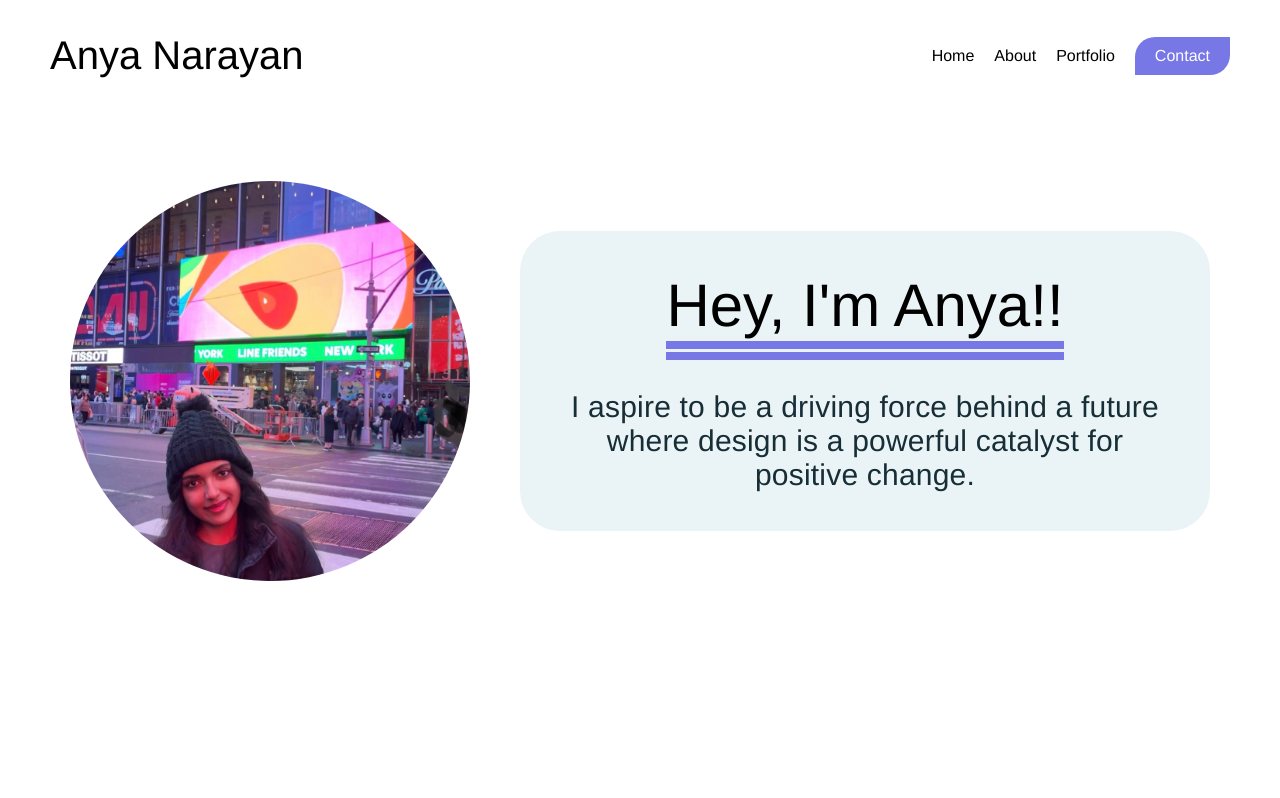
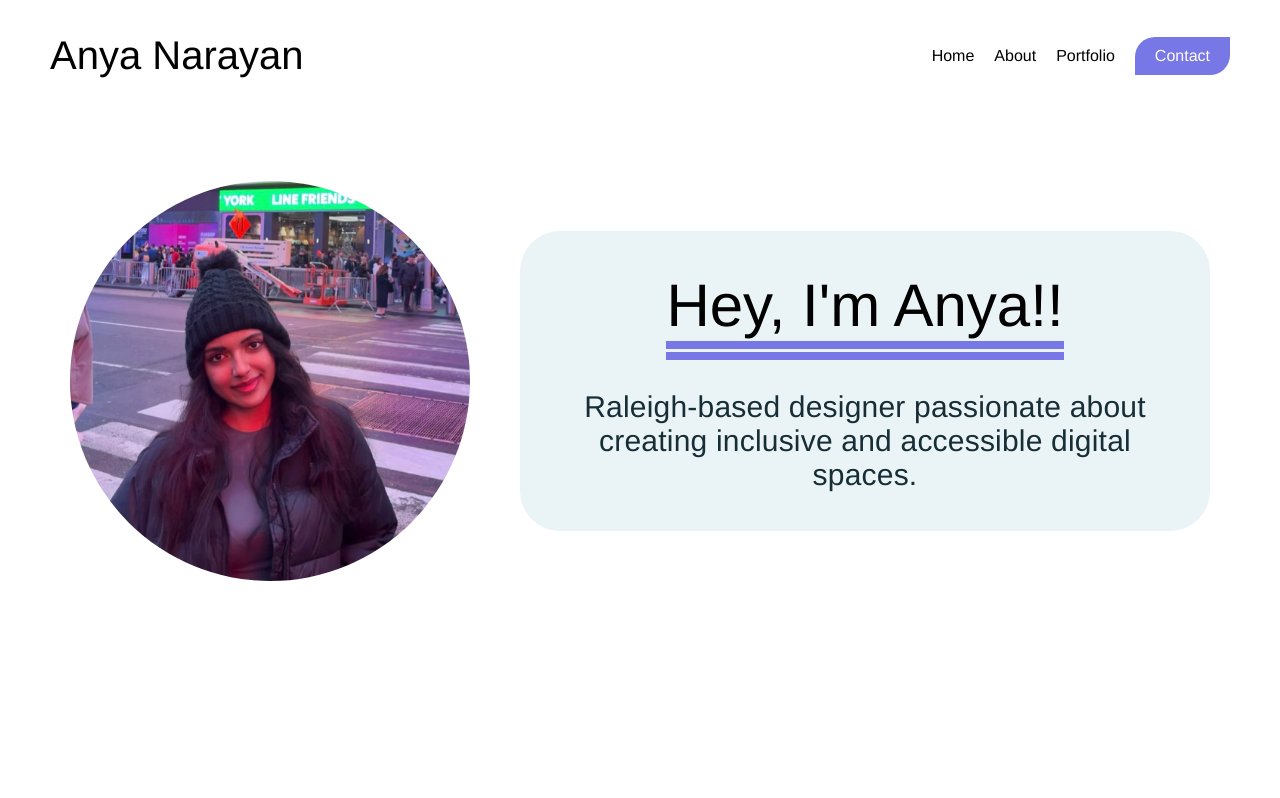
Before and after one commit to WajihulHassan944/portfolio-design-11, a plain HTML site: page index.html in a window 1280 px wide. Shown: the top 798 px of the page. Drawn offline with nearby package versions, Linux system fonts and the light colour scheme.

Commit message:
added images

```diff
--- a/index.html
+++ b/index.html
@@ -145,11 +145,11 @@
 <section class="home">
 <div class="homeWrap">
 	<div class="homeOne">
-		<img src="IMG_3152.jpg">
+		<img src="imgone.png">
 	</div>
 	<div class="homeTwo">
 		<h1 data-aos="zoom-in">Hey, I'm Anya!!</h1>
-		<p>I aspire to be a driving force behind a future where design is a powerful catalyst for positive change.</p>
+		<p>Raleigh-based designer passionate about creating inclusive and accessible digital spaces.</p>
 	</div></div>
 </section>
 
@@ -256,7 +256,7 @@
 <br><br>
 My passion for design started overseas, where I was exposed to different languages and cultures at a young age. I was fascinated by how design could transcend language barriers — though I didn’t think of it as eloquently back then! These experiences influenced me both professionally and personally as I focused my interests and areas of expertise at the intersection between humans and technology.
 <br><br>
-When I’m not working, you can find me cheering on the UNC basketball team (Go Heels!), hiking, and cooking Mediterranean food..
+When I’m not working, you can find me cheering on the UNC basketball team (Go Heels!), hiking, and cooking Mediterranean food.
 
 
 		</p>
```
Also changed, not shown: imgone.png (added), 1 other file.
